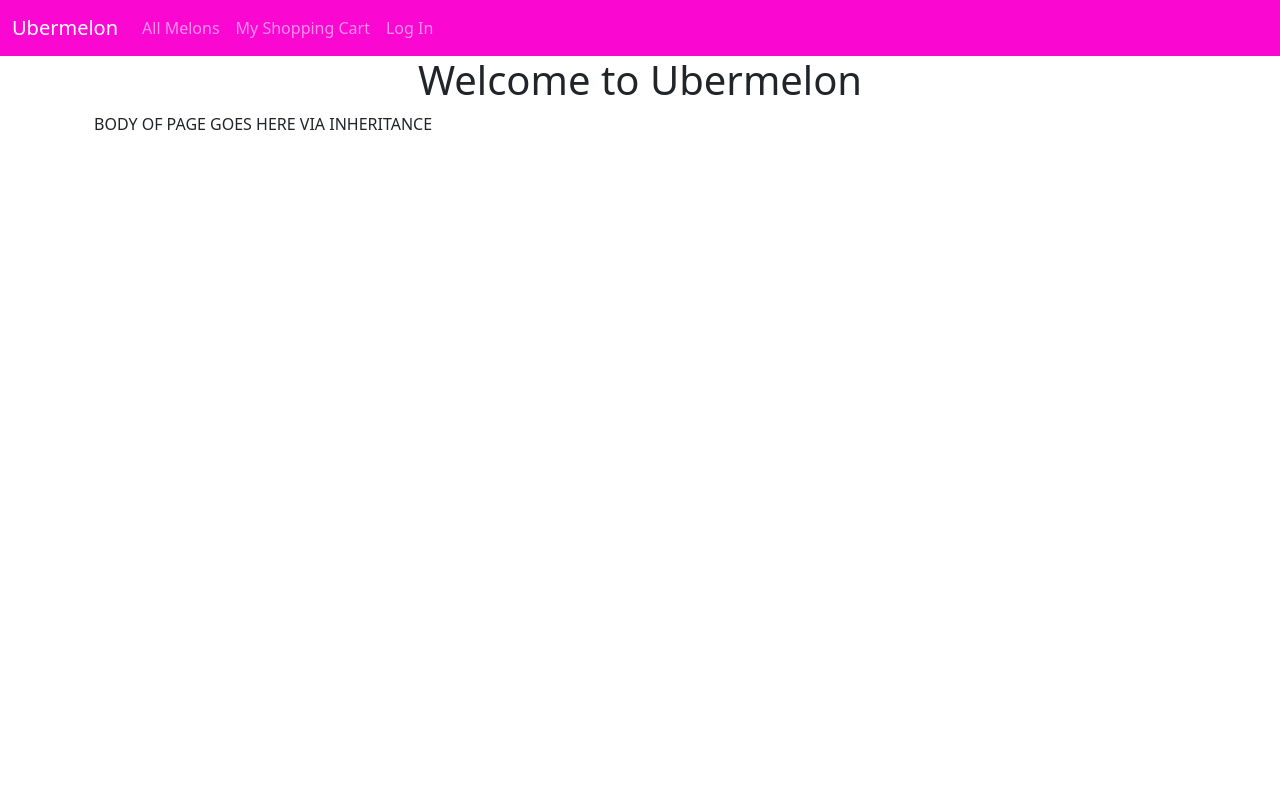
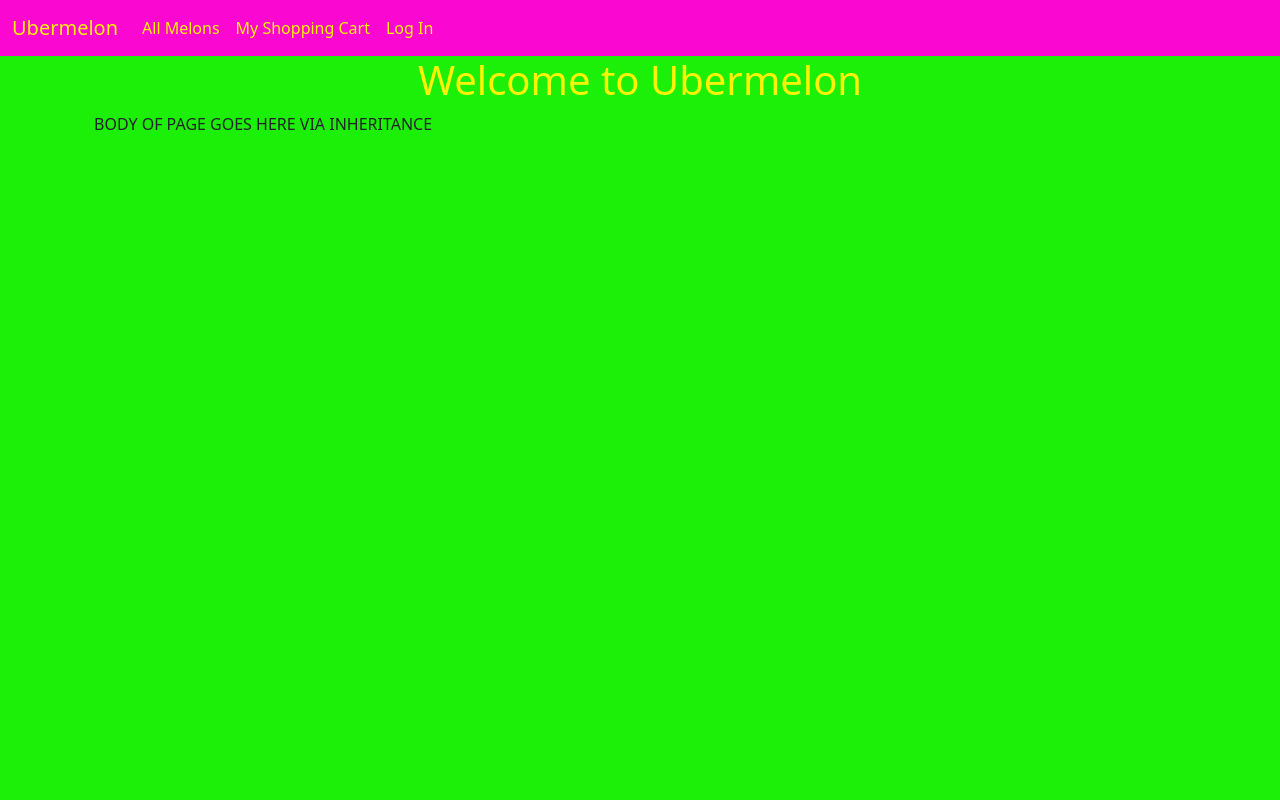
Before and after one commit to walkerhebert/spec-week-3, a Flask app: page / in a window 1280 px wide. Run offline with Flask 2, Linux system fonts and the light colour scheme.

Commit message:
another  commit

```diff
--- a/static/site.css
+++ b/static/site.css
@@ -1,3 +1,9 @@
+body {
+    background-color: rgb(28, 240, 8);
+    margin: 0;
+}
+
+
 .melon-image {
     width: 300px;
     height: 300px;
@@ -17,4 +23,18 @@ h1 {
     flex-wrap: wrap;
     justify-content: center;
     caret-color: transparent;
+    color: #faf207;
+    text-shadow: black;
 }
+
+.navbar-brand {
+    color: #faf207 !important;
+}
+
+.nav-link {
+    color: #faf207 !important;
+}
+.nav-link:hover {
+    color: #000000 !important;
+    transition: ease-in-out 0.5s;
+}
```
